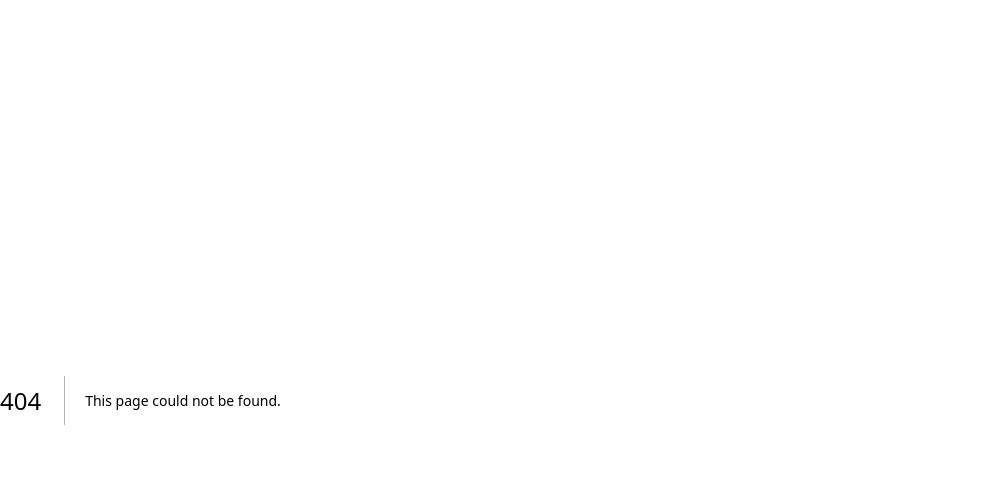
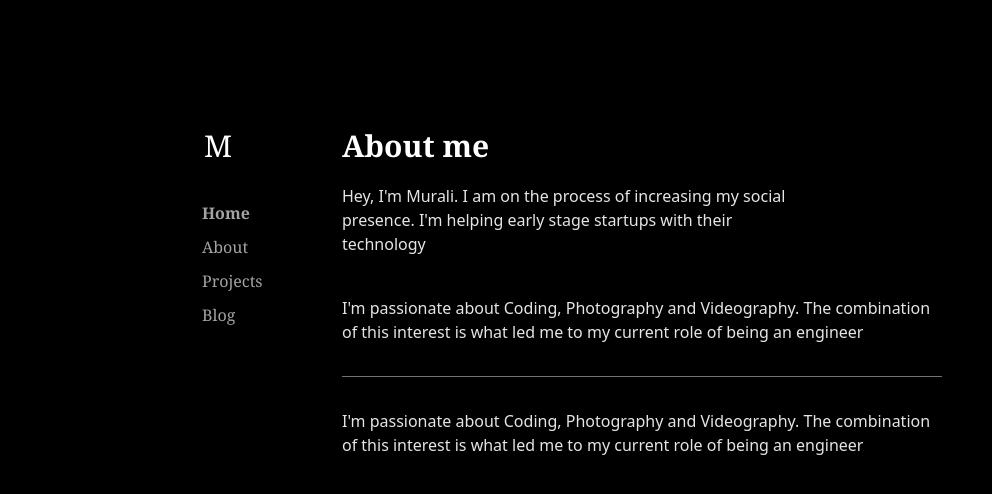
Before and after one commit to iammurali/murali-portfolio, a Next.js app: page /about in a window 1280 px wide. Before the commit this address had no page. Shown: the top 494 px of the page, without its empty margins (0-992 px from the left). Built offline with nearby package versions, Linux system fonts and the light colour scheme.

Commit message:
update on about page and projects page

```diff
--- a/layout/layout.tsx
+++ b/layout/layout.tsx
@@ -18,34 +18,40 @@ const Layout = ({
       <main className="flex flex-col md:flex-row">
         <aside className="md:w-[150px] md:flex-shrink-0 -mx-4 md:mx-0 md:px-0 font-serif">
           <div className="lg:sticky lg:top-20">
-            <span className="text-3xl text-white ml-2 md:ml-[12px] mb-2 px-4 md:px-0 md:mb-8 space-y-10 flex flex-col md:flex-row items-start text-bold">M</span>
+            <span className="text-3xl text-white ml-2 md:ml-[12px] mb-2 px-4 md:px-0 md:mb-8 space-y-10 flex flex-col md:flex-row items-start text-bold">
+              M
+            </span>
             <nav className="flex flex-row md:flex-col items-start relative px-4 md:px-0 pb-0 fade md:overflow-auto scroll-pr-6 md:relative text-white">
               <ul className="text-bold mt-2 flex flex-row md:flex-col space-x-0 pr-10 mb-2 md:mt-0">
                 <li className="py-[5px]">
                   <Link href="/">
-                    <span className="text-white hover:text-neutral-400 transition duration-300 py-[5px] px-[10px] font-bold">
+                    <span className=" text-neutral-400 hover:text-white transition duration-300 py-[5px] px-[10px] font-bold">
                       Home
                     </span>
                   </Link>
                 </li>
                 <li className="py-[5px]">
-                  <Link href="https://blog.muralielumalai.com/" target="_blank" rel="noopener noreferrer">
-                    <span className="text-white hover:text-neutral-400 transition duration-300 py-[5px] px-[10px]">
-                      Blog
-                    </span>
-                  </Link>
-                </li>
-                <li className="py-[5px]">
                   <Link href="/about">
-                    <span className="text-white hover:text-neutral-400 transition duration-300 py-[5px] px-[10px]">
+                    <span className="text-neutral-400 hover:text-white transition duration-300 py-[5px] px-[10px]">
                       About
                     </span>
                   </Link>
                 </li>
                 <li className="py-[5px]">
                   <Link href="/projects">
-                    <span className="text-white hover:text-neutral-400 transition duration-300 py-[5px] px-[10px]">
+                    <span className="text-neutral-400 hover:text-white transition duration-300 py-[5px] px-[10px]">
                       Projects
+                    </span>
+                  </Link>
+                </li>
+                <li className="py-[5px]">
+                  <Link
+                    href="https://blog.muralielumalai.com/"
+                    target="_blank"
+                    rel="noopener noreferrer"
+                  >
+                    <span className="text-neutral-400 hover:text-white transition duration-300 py-[5px] px-[10px]">
+                      Blog
                     </span>
                   </Link>
                 </li>
@@ -64,7 +70,7 @@ const Layout = ({
 };
 Layout.propTypes = {
   data: PropTypes.object,
-  children: PropTypes.object,
+  children: PropTypes.array,
 };
 
 Layout.defaultProps = {
--- /dev/null
+++ b/pages/about.tsx
@@ -0,0 +1,31 @@
+import Head from "next/head";
+import Image from "next/image";
+import { Inter } from "next/font/google";
+import Layout from "../layout/layout";
+import profilepic from "@/src/components/profilepic.jpeg";
+
+const inter = Inter({ subsets: ["latin"] });
+
+export default function About() {
+  return (
+    <Layout data={{ title: "Murali Elumalai" }}>
+      <h1 className="font-bold text-3xl font-serif text-white">
+        About me
+      </h1>
+      <p className="my-5 max-w-[460px] text-neutral-200">
+        {`Hey, I'm Murali.`} I am on the process of
+        increasing my social presence. {`I'm helping early stage startups with their technology`}
+      </p>
+
+      <p className="my-5 max-w-[600px] text-neutral-200">
+        {`I'm passionate about Coding, Photography and Videography. The combination of this interest
+        is what led me to my current role of being an engineer`}
+      </p>
+      <hr className="border-neutral-500 mt-3 mb-3"></hr>
+      <p className="my-5 max-w-[600px] text-neutral-200">
+        {`I'm passionate about Coding, Photography and Videography. The combination of this interest
+        is what led me to my current role of being an engineer`}
+      </p>
+    </Layout>
+  );
+}
--- a/pages/index.tsx
+++ b/pages/index.tsx
@@ -38,7 +38,7 @@ export default function Home() {
               fill="none"
               xmlns="http://www.w3.org/2000/svg"
             >
-              <g clip-path="url(#a)">
+              <g clipPath="url(#a)">
                 <path
                   d="M21.479 4.937c.015.209.015.418.015.628 0 6.424-4.917 13.832-13.906 13.832v-.004a13.89 13.89 0 0 1-7.491-2.18 9.847 9.847 0 0 0 7.233-2.015 4.89 4.89 0 0 1-4.566-3.375c.732.14 1.487.112 2.206-.084a4.868 4.868 0 0 1-3.92-4.764v-.062c.68.376 1.44.585 2.218.608a4.851 4.851 0 0 1-1.513-6.49 13.896 13.896 0 0 0 10.073 5.078 4.848 4.848 0 0 1 1.414-4.644 4.911 4.911 0 0 1 6.914.21A9.84 9.84 0 0 0 23.26.496a4.884 4.884 0 0 1-2.149 2.69 9.76 9.76 0 0 0 2.807-.766 9.898 9.898 0 0 1-2.439 2.518Z"
                   fill="currentColor"
@@ -65,7 +65,7 @@ export default function Home() {
               fill="none"
               xmlns="http://www.w3.org/2000/svg"
             >
-              <g clip-path="url(#clip0_9914_10)">
+              <g clipPath="url(#clip0_9914_10)">
                 <path
                   d="M12 0C5.374 0 0 5.373 0 12C0 17.302 3.438 21.8 8.207 23.387C8.806 23.498 9 23.126 9 22.81V20.576C5.662 21.302 4.967 19.16 4.967 19.16C4.421 17.773 3.634 17.404 3.634 17.404C2.545 16.659 3.717 16.675 3.717 16.675C4.922 16.759 5.556 17.912 5.556 17.912C6.626 19.746 8.363 19.216 9.048 18.909C9.155 18.134 9.466 17.604 9.81 17.305C7.145 17 4.343 15.971 4.343 11.374C4.343 10.063 4.812 8.993 5.579 8.153C5.455 7.85 5.044 6.629 5.696 4.977C5.696 4.977 6.704 4.655 8.997 6.207C9.954 5.941 10.98 5.808 12 5.803C13.02 5.808 14.047 5.941 15.006 6.207C17.297 4.655 18.303 4.977 18.303 4.977C18.956 6.63 18.545 7.851 18.421 8.153C19.191 8.993 19.656 10.064 19.656 11.374C19.656 15.983 16.849 16.998 14.177 17.295C14.607 17.667 15 18.397 15 19.517V22.81C15 23.129 15.192 23.504 15.801 23.386C20.566 21.797 24 17.3 24 12C24 5.373 18.627 0 12 0Z"
                   fill="currentColor"
@@ -104,7 +104,7 @@ export default function Home() {
         </div>
         {/* bio */}
       </div>
-      <p className="my-5 max-w-[600px] text-neutral-800 dark:text-neutral-200">
+      <p className="my-5 max-w-[600px] text-neutral-200">
         {`I am an Engineer, I'm passionate about Full stack development and I help early stage startups
          with easily adoptable tech stack. I also like collabrating for opensource projects`}
       </p>
--- /dev/null
+++ b/pages/projects.tsx
@@ -0,0 +1,23 @@
+import Head from "next/head";
+import Image from "next/image";
+import { Inter } from "next/font/google";
+import Layout from "../layout/layout";
+import profilepic from "@/src/components/profilepic.jpeg";
+
+const inter = Inter({ subsets: ["latin"] });
+
+export default function About() {
+  return (
+    <Layout data={{ title: "Murali Elumalai" }}>
+      <h1 className="font-bold text-3xl font-serif text-white">
+        Projects
+      </h1>
+      <p className="my-5 max-w-[460px] text-neutral-200">
+        {`This is the early stage of showcasing my projects,
+        I will keep building stuff that will use and list out here`}
+      </p>
+      <hr className="border-neutral-500 mt-3 mb-3"></hr>
+
+    </Layout>
+  );
+}
--- a/src/components/head.tsx
+++ b/src/components/head.tsx
@@ -4,7 +4,7 @@ export default function Header() {
   return (
     <Head>
       <title>ME</title>
-      <meta name="description" content="Generated by create next app" />
+      <meta name="description" content="Murali elumalai portfolio" />
       <meta name="viewport" content="width=device-width, initial-scale=1" />
       <link rel="icon" href="/favicon.ico" />
     </Head>
```
